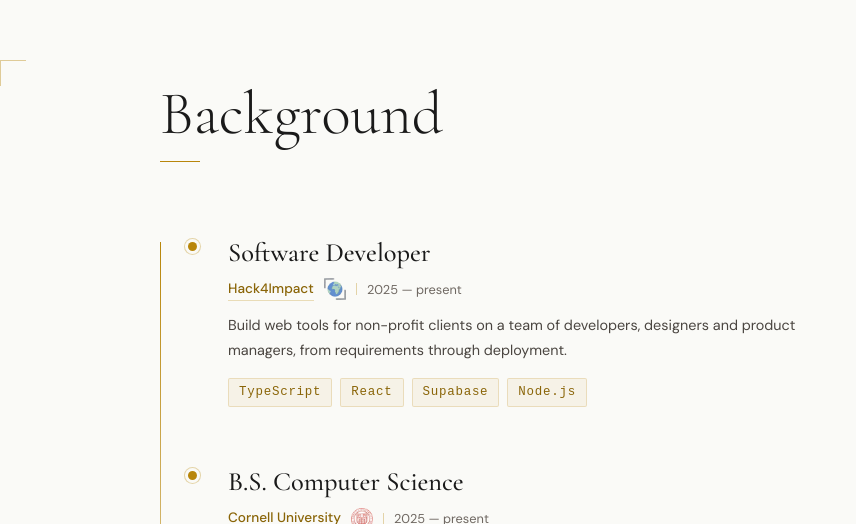
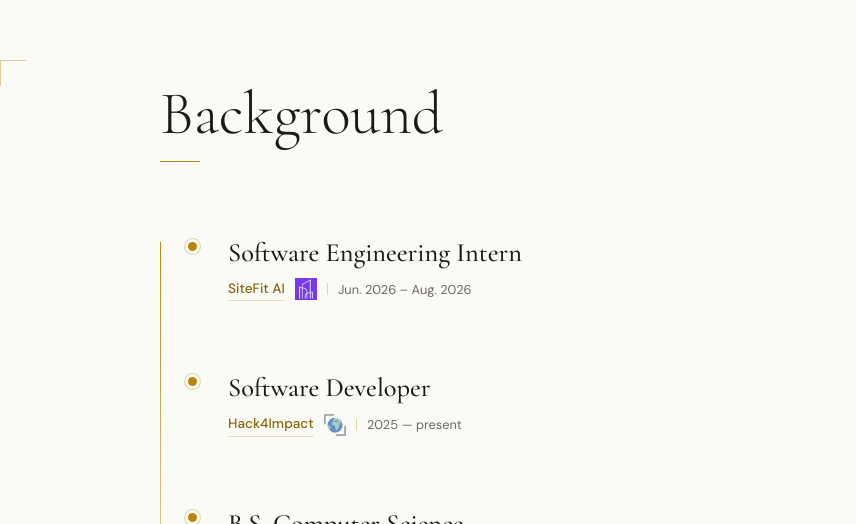
Before and after one commit to frxyoz/portfolio, a Next.js app: page / in a window 1280 px wide. Shown: the part 2276-2800 px from the top of the page, without its empty margins (0-856 px from the left). Built offline with nearby package versions, Linux system fonts and the light colour scheme.

Commit message:
feat(about): add the SiteFit AI internship and strip the timeline descriptions

```diff
--- a/src/components/AboutSection.tsx
+++ b/src/components/AboutSection.tsx
@@ -108,11 +108,13 @@ function TimelineItem({ item, index, isLast }: { item: TimelineEntry; index: num
           {item.period}
         </span>
       </div>
-      <p style={{ fontFamily: BODY, fontSize: '0.9rem', color: BODY_MUTED, lineHeight: 1.7, maxWidth: 620, marginBottom: 16 }}>
-        {item.desc}
-      </p>
+      {item.desc && (
+        <p style={{ fontFamily: BODY, fontSize: '0.9rem', color: BODY_MUTED, lineHeight: 1.7, maxWidth: 620, marginBottom: 16 }}>
+          {item.desc}
+        </p>
+      )}
       <div style={{ display: 'flex', gap: 8, flexWrap: 'wrap' }}>
-        {item.tags.map(t => (
+        {item.tags?.map(t => (
           <span key={t} style={{
             /* 0.78rem, not 0.68: these render at 10.9px, and they are the words
                a recruiter is actually scanning the timeline for. */
--- a/src/data/profile.ts
+++ b/src/data/profile.ts
@@ -1,16 +1,21 @@
 import type { ProfileData } from '@/types';
 
 export const profile: ProfileData = {
-    tagline: 'I\'m Olric, a Computer Science student at Cornell. I work on both sides of the stack — REST APIs, data models and infrastructure on the backend, React and Flutter on the frontend. Most of my time goes into side projects that push me into something I haven\'t used before, and I currently build web tools for non-profits at Hack4Impact.',
+    tagline: 'Hi! I\'m Olric, a Computer Science student at Cornell. I\'m interested in fullstack development, infrastructure engineering and machine learning. I am really passionate about creating software solutions that make a difference. Most of my time goes into side projects that push me into something I haven\'t used before, and I currently build web tools for non-profits at Hack4Impact.',
     timeline: [
+        {
+            period: 'Jun. 2026 – Aug. 2026',
+            title: 'Software Engineering Intern',
+            org: 'SiteFit AI',
+            orgUrl: 'https://www.linkedin.com/in/sitefit-ai-48b2183b9',
+            logo: '/sitefit.webp',
+        },
         {
             period: '2025 — present',
             title: 'Software Developer',
             org: 'Hack4Impact',
             orgUrl: 'https://www.cornellh4i.org/',
             logo: '/hack.webp',
-            desc: 'Build web tools for non-profit clients on a team of developers, designers and product managers, from requirements through deployment.',
-            tags: ['TypeScript', 'React', 'Supabase', 'Node.js'],
         },
         {
             period: '2025 — present',
@@ -18,8 +23,6 @@ export const profile: ProfileData = {
             org: 'Cornell University',
             orgUrl: 'https://www.cs.cornell.edu/',
             logo: '/cornell.webp',
-            desc: 'Courses: Data Structures & OOP, Mathematical Foundations, Functional Programming, Introduction to Computing (Python), Backend Development, Linear Algebra.',
-            tags: ['Python', 'OCaml', 'Java'],
         },
         {
             period: '2024',
@@ -27,8 +30,6 @@ export const profile: ProfileData = {
             org: 'Coding Mind',
             orgUrl: 'https://codingmind.com/',
             logo: '/codingmind.webp',
-            desc: 'Built an AI-powered nutrition mobile app with Flutter, Firebase, and Flask, classifying 100K+ food items with ML-based detection.',
-            tags: ['Flutter', 'Firebase', 'Flask', 'Python'],
         },
     ],
     socialLinks: [
--- a/src/types/index.ts
+++ b/src/types/index.ts
@@ -35,8 +35,8 @@ export interface TimelineEntry {
     org: string;
     orgUrl?: string;
     logo?: string;
-    desc: string;
-    tags: string[];
+    desc?: string;
+    tags?: string[];
 }
 
 export interface SocialLink {
```
Also changed, not shown: public/sitefit.webp (added).
